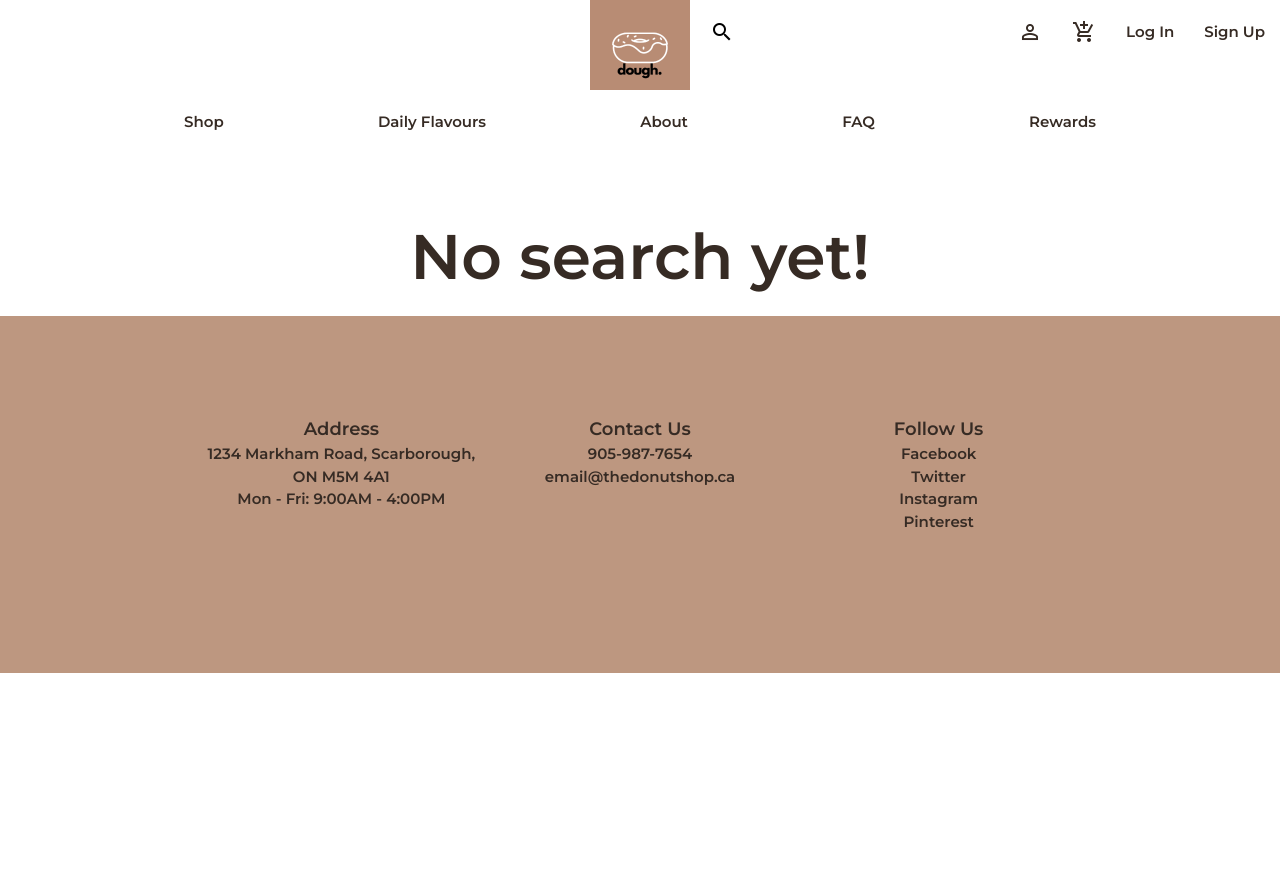
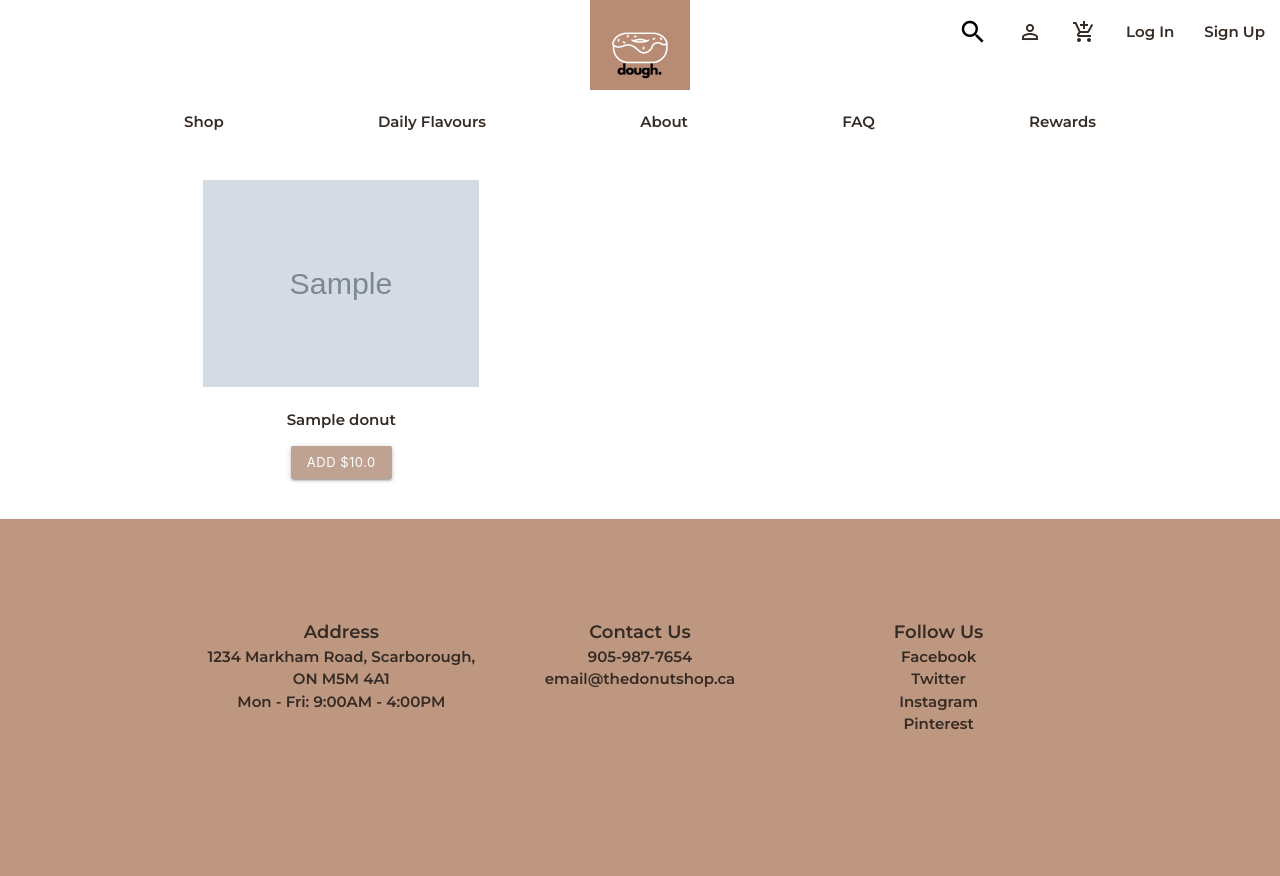
Before and after one commit to janusshanp/donut_shop, a Django app: page /search/ in a window 1280 px wide. Before the commit the page ends 673 px from the top, so only its background shows below. Run offline with Django 4.2, Linux system fonts and the light colour scheme; tables that the repository leaves empty hold one stand-in row (values such as "Sample post"); grey boxes marked "Sample" are stand-in pictures.

Commit message:
finish bugs and styling

```diff
--- a/main_app/models.py
+++ b/main_app/models.py
@@ -13,7 +13,7 @@ CHOICES = (
 # Create your models here.
 class Donut(models.Model):
     name = models.CharField(max_length=40)
-    description = models.CharField(max_length=200)
+    description = models.CharField(max_length=400)
     price = models.FloatField()
     special = models.BooleanField()
     image = models.CharField(max_length=200)
--- a/main_app/static/main_app/css/style.css
+++ b/main_app/static/main_app/css/style.css
@@ -200,3 +200,7 @@ button,
 .review-input {
 	margin: 2em;
 }
+
+.shop-tile {
+	margin-bottom: 20px
+}
--- a/main_app/templates/base.html
+++ b/main_app/templates/base.html
@@ -25,8 +25,7 @@
                             {% csrf_token %}
                             <div class="input-field">
                                 <input id="search" type="search" autocomplete="off" name= "searched">
-                                <label class="label-icon" for="search"><i class="material-icons black-text">search</i></label>
-                                <i class="material-icons">close</i>
+                                <i class="material-icons black-text">search</i>
                             </div>
                         </form>
                     </li>
--- a/main_app/templates/donuts/index.html
+++ b/main_app/templates/donuts/index.html
@@ -1,15 +1,36 @@
 {% extends 'base.html' %} {% block content %} {% load static %}
 <div class="container">
+	{% if searched %}
+	<p>You searched for {{searched}}</p>
+	{% endif %}
 	<div class="row">
 		{% for donut in donuts %}
-		<div class="col m4">
-			<a href="{% url 'detail' donut.id %}">
-				<img src="{% static donut.image %}" class="responsive-img" />
-				{{donut.name}}
-				<button>Add ${{donut.price}}</button>
-			</a>
+		<div class="shop-tile col m4">
+			<div class="center-align">
+				<a href="{% url 'detail' donut.id %}">
+					<img src="{% static donut.image %}" class="responsive-img" />
+					<p>{{donut.name}}</p>
+				</a>
+				<a href="{% url 'quick_add' donut.id %}">
+					<button id="{{donut.id}}"class="btn-small">Add ${{donut.price}}</button>
+				</a>
+			</div>
 		</div>
 		{% endfor %}
 	</div>
 </div>
+
+
+<script>
+	buttons = document.querySelectorAll('button')
+
+	for (let i=0; i < buttons.length; i++){
+		URL = 'http://localhost:8000/shop/'
+		buttons[i].addEventListener("click",function(){
+			buttons[i].textContent = 'Added'
+			changeButton(buttons[i].id)
+		})
+	}
+</script>
+
 {% endblock %}
--- a/main_app/templates/profile/index.html
+++ b/main_app/templates/profile/index.html
@@ -8,11 +8,11 @@
 				<th>Order</th>
 				<th>Date</th>
 				<th>Payment Status</th>
-				<th>Total</th>
 				{% for order in orders %}
 				<tr>
 					<td>{{order.order_no}}</td>
 					<td>{{order.delivery_date}}</td>
+					<td>Paid<td>
 					{% endfor %}
 				</tr>
 			</table>
@@ -25,14 +25,14 @@
 				{{delivery_address.city}} {{delivery_address.country}}
 				{{delivery_address.Province}} {{delivery_address.postal_code}}
 			</p>
-			<a href="{% url 'delivery_update' delivery_address.id %}">Change</a>
+			<a class="underline"href="{% url 'delivery_update' delivery_address.id %}">Change</a>
 		</div>
 	</div>
 	<span>Reward Balance</span>
 
 	<div class="row">
 		<img class="responsive-img" src="{% static 'main_app/images/gold.png' %}" />
-		<p class="right">Swweet! You are a Dough Gold Member!</p>
+		<p class="right">Sweet! {{user.first_name}}, you are a Dough Gold Member!<br>Thanks for being you!</p>
 	</div>
 </div>
 {% endblock %}
--- a/main_app/templates/search.html
+++ /dev/null
@@ -1,11 +0,0 @@
-{% extends 'base.html' %} {% block content %} {% load static %} {%if searched%}
-<h1>You searched for {{searched}}</h1>
-<br />
-{% for donut in donuts %}
-<a href="{% url 'detail' donut.id %}"
-	><img class="search-img" src="{%static donut.image %}"
-/></a>
-<br />
-{%endfor%} {%else%}
-<h1>No search yet!</h1>
-{% endif %} {% endblock %}
--- a/main_app/urls.py
+++ b/main_app/urls.py
@@ -7,6 +7,7 @@ urlpatterns = [
     path('profile/<int:pk>/update/', views.DeliveryUpdate.as_view(), name='delivery_update'),
     path('shop/', views.donuts_index, name='shop'),
     path('shop/<int:donut_id>/', views.donut_detail, name='detail'),
+    path('shop/<int:donut_id>/quick_add/',views.quick_add, name="quick_add"),
     path('shop/review/<int:donut_id>/', views.add_review, name='add_review'),
     path('accounts/signup/', views.signup, name='signup'),
     path('cart/', views.cart_index, name="cart"),
--- a/main_app/views.py
+++ b/main_app/views.py
@@ -106,8 +106,11 @@ def account_profile(request):
     orders = request.user.order_set.all()
     profile=Profile.objects.get(user=request.user)
     delivery_address=Delivery_Address.objects.get(profile=profile)
-    print()
-    return render(request, 'profile/index.html', {'orders': orders, 'profile':profile,'delivery_address': delivery_address})
+    return render(request, 'profile/index.html', {
+        'orders': orders,
+        'profile':profile,
+        'user': request.user,
+        'delivery_address': delivery_address})
 
 @login_required
 def add_info(request):
@@ -141,6 +144,7 @@ def donuts_index(request):
     donuts = Donut.objects.all()
     return render(request, 'donuts/index.html', {'donuts': donuts})
 
+
 def donut_detail(request, donut_id):
     donut = Donut.objects.get(id=donut_id)
     added = False
@@ -152,6 +156,13 @@ def donut_detail(request, donut_id):
     return render(request, 'donuts/detail.html',{'donut': donut, 'added': added})
 
 @login_required
+def quick_add(request,donut_id):
+    donut = Donut.objects.get(id = donut_id)
+    cart = Cart.objects.get(user = request.user)
+    cart.donuts.add(donut)
+    return redirect('shop')
+
+@login_required
 def add_donut_cart(request, donut_id):
     donut = Donut.objects.get(id = donut_id)
     cart = Cart.objects.get(user = request.user)
@@ -161,12 +172,14 @@ def add_donut_cart(request, donut_id):
     else:
         return redirect('detail', donut_id= donut_id)
 
+@login_required
 def delete_donut (request, donut_id):
     donut = Donut.objects.get(id = donut_id)
     cart = Cart.objects.get(user = request.user)
     cart.donuts.remove(donut)
     return redirect('cart')
 
+@login_required
 def add_review(request, donut_id):
     donuts = Donut.objects.get(id=donut_id)
     print(request.POST)
@@ -193,6 +206,7 @@ def signup(request):
   context = {'form': form, 'error_message': error_message}
   return render(request, 'registration/signup.html', context)
 
+@login_required
 def quantity_update(request, donut_id, item_id, amount_id):
     item = ItemCart.objects.get(id= item_id)
     item.quantity = int(amount_id)
@@ -202,10 +216,6 @@ def quantity_update(request, donut_id, item_id, amount_id):
 
 def add_note(request):
     pass
-    # cart = Cart.objects.get(user = request.user)
-    # cart.notes = request.
-    # response = HttpResponse()
-    # return response
 
 def daily_flavour(request):
     donuts = Donut.objects.filter(special='True')
@@ -215,11 +225,12 @@ def daily_flavour(request):
 
 def search(request):
     if request.method == 'POST':
-        searched = request.POST['searched']
-        donuts = Donut.objects.filter(name__contains=searched)
-        return render(request, 'search.html', {'searched': searched, 'donuts': donuts })
+        searched = request.POST['searched'].lower()
+        donuts = Donut.objects.filter(description__contains=searched)
+        return render(request, 'donuts/index.html', {'searched': searched, 'donuts': donuts })
     else:
-        return render(request, 'search.html')
+        donuts = Donut.objects.all()
+        return render(request, 'donuts/index.html', {'donuts': donuts})
 
 def faq(request):
     return render(request, 'faq/index.html')
```
Also changed, not shown: main_app/templates/cart/index.html (+0 -17 lines), main_app/templates/faq/index.html (+14 -0 lines), main_app/migrations/0023_alter_cart_donuts_alter_donut_description.py (added).
